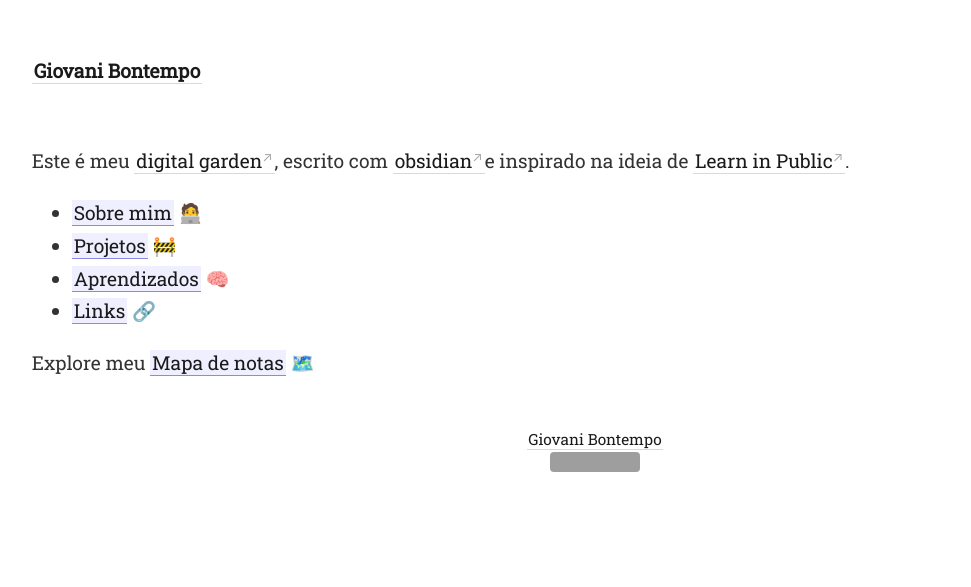
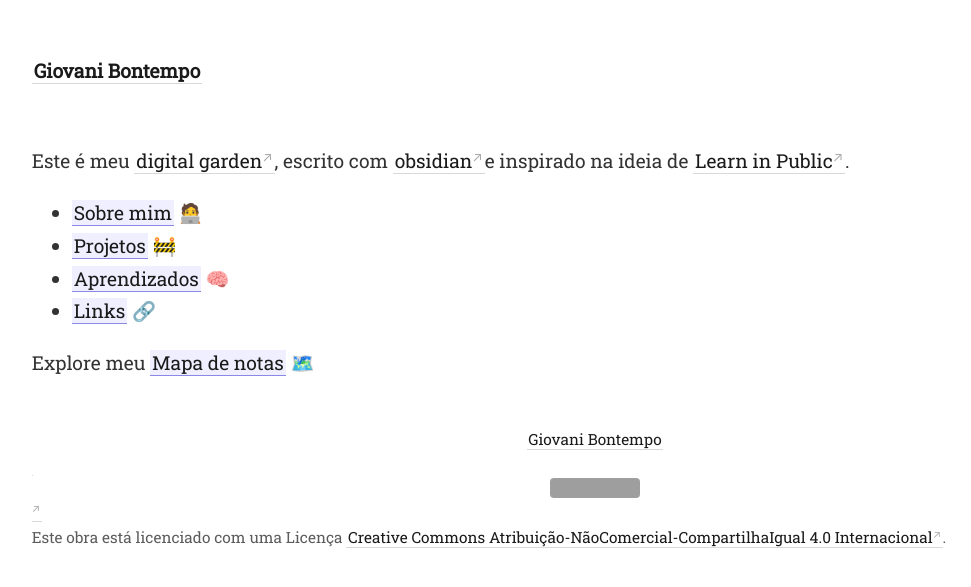
Before and after one commit to gio-bon/MyDigitalGarden, a Jekyll site: the page built from _pages/index.md, in a window 1280 px wide. Shown: the top 587 px of the page, without its empty margins (45-1016 px from the left). Built offline with Jekyll 4.4.1, drawn with Linux system fonts in a browser that asks for light colours; grey boxes are pictures that could not be loaded.

Commit message:
creative com texto

```diff
--- a/_includes/footer.html
+++ b/_includes/footer.html
@@ -1,4 +1,5 @@
 <div align="center">
   <a class="internal-link" href="/about">Giovani Bontempo</a>
 </div>
-<img src="https://i.creativecommons.org/l/by-nc-sa/4.0/80x15.png" />
+<a rel="license" href="http://creativecommons.org/licenses/by-nc-sa/4.0/"><img alt="Licença Creative Commons" style="border-width:0" src="https://i.creativecommons.org/l/by-nc-sa/4.0/80x15.png" /></a><br />Este obra está licenciado com uma Licença <a
+  rel="license" href="http://creativecommons.org/licenses/by-nc-sa/4.0/">Creative Commons Atribuição-NãoComercial-CompartilhaIgual 4.0 Internacional</a>.
```
